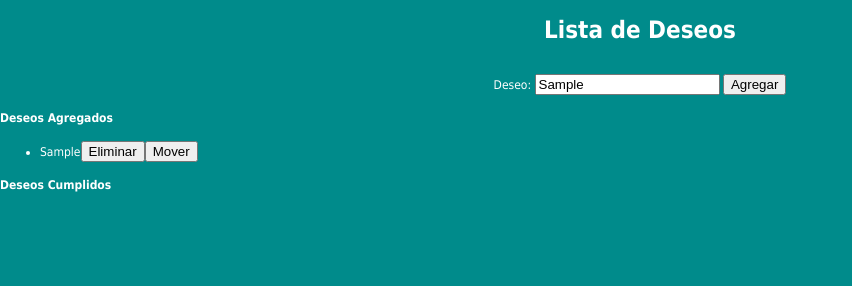
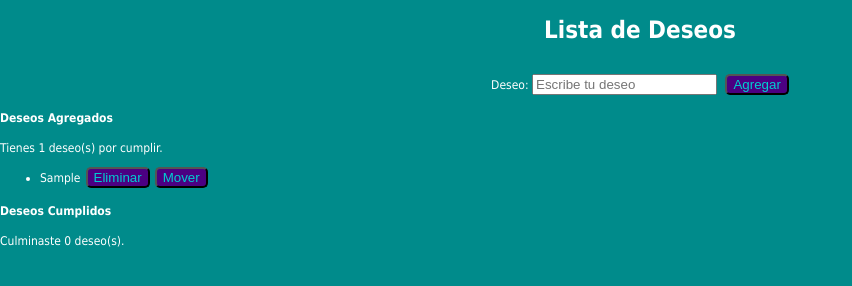
Before and after one commit to Johanfnr/EJ_PRESENCIAL---Lista-deseos, a plain HTML site: page index.html in a window 1280 px wide. Both pictures are taken after typing "Sample" into the empty fields and a click on the button "Agregar". Shown: the whole page, without its empty margins (0-852 px from the left). Drawn offline with Linux system fonts and the light colour scheme.

Commit message:
4 Conf JS contador de deseos

```diff
--- a/app.js
+++ b/app.js
@@ -1,13 +1,10 @@
 
 
-let button = document.getElementById("buttom_deseo_nuevo");
-
-  function agregarDeseoNuevo() {
+function agregarDeseoNuevo() {
       var formDeseo = document.getElementById("form_deseo");
       var deseo_input = formDeseo.elements['deseo_input'].value
       var listaDeseo = document.getElementById('lista_deseos_nuevos');
       var nuevoDeseo = document.createElement("li");
-      var button1 = document.createElement("button");
       nuevoDeseo.innerText = deseo_input;
       listaDeseo.appendChild(nuevoDeseo);
 
@@ -22,7 +19,6 @@ let button = document.getElementById("buttom_deseo_nuevo");
       var textButtonM = document.createTextNode("Mover");
       botonMover.appendChild(textButtonM);
       botonMover.addEventListener("click", function() {
-          // Obtener la lista de destino
        var listaCumplidos = document.getElementById("lista_deseos_cumplidos");
        if (this.parentElement.parentElement.id === "lista_deseos_cumplidos") {
          listaCumplidos = document.getElementById("lista_deseos_nuevos");
@@ -34,6 +30,38 @@ let button = document.getElementById("buttom_deseo_nuevo");
     nuevoDeseo.appendChild(botonEliminar);
     nuevoDeseo.appendChild(botonMover);
 
-    document.getElementById("miLista").appendChild(nuevoDeseo);
-    document.getElementById("nuevoDeseo").value = "";
+    document.getElementById("lista_deseos_nuevos").appendChild(nuevoDeseo);
+    document.getElementById("deseo_input").value = "";
   }
+
+  // Contador de elementos
+
+      const listaDeseosNuevos = document.querySelector('#lista_deseos_nuevos');
+      const contadorDeseosNuevos = document.querySelector('#cont_deseos_nuevos');
+
+      const actualizarContador = function() {
+        contadorDeseosNuevos.innerText = `Tienes ${listaDeseosNuevos.children.length} deseo(s) por cumplir.`;
+      };
+
+      actualizarContador();
+
+      const observer = new MutationObserver(function() {
+        actualizarContador();
+      });
+      observer.observe(listaDeseosNuevos, { childList: true });
+
+
+
+      const listaDeseosCumplidos = document.querySelector('#lista_deseos_cumplidos');
+      const contadorDeseosCumplidos = document.querySelector('#cont_deseos_cumplidos');
+
+      const actualizarContador2 = function() {
+        contadorDeseosCumplidos.innerText = `Culminaste ${listaDeseosCumplidos.children.length} deseo(s).`;
+      };
+
+      actualizarContador2();
+
+      const observer2 = new MutationObserver(function() {
+        actualizarContador2();
+      });
+      observer2.observe(listaDeseosCumplidos, { childList: true });
--- a/index.html
+++ b/index.html
@@ -5,7 +5,7 @@
     <meta http-equiv="X-UA-Compatible" content="IE=edge">
     <meta name="viewport" content="width=device-width, initial-scale=1.0">
     <link rel="stylesheet" href="style.css">
-    <script src="app.js"></script>
+
     <title>Lista deseos</title>
 </head>
 <body>
@@ -22,16 +22,18 @@
     <section class="section_lista">
         <div id="deseos_nuevos">
             <h4>Deseos Agregados</h4>
+            <p id="cont_deseos_nuevos"></p>
             <ul id="lista_deseos_nuevos">
             </ul>
         </div>
         <div id="deseos_cumplidos">
             <h4>Deseos Cumplidos</h4>
+            <p id="cont_deseos_cumplidos"></p>
             <ul id="lista_deseos_cumplidos">
             </ul>
         </div>
     </section>
 
-
+    <script src="app.js"></script>
 </body>
 </html>
--- a/style.css
+++ b/style.css
@@ -12,7 +12,26 @@ h1{
     text-align: center;
 }
 
+button {
+    background-color: indigo;
+    color: darkturquoise;
+    margin-left: 5px;
+    border-radius: 5px;
+}
+
+button:hover {
+    background-color: darkturquoise;
+    color: indigo;
+    margin-left: 5px;
+    border-radius: 5px;
+}
+
 #section_deseo{
     display: flex;
     justify-content: center;
 }
+
+#section_lista ul{
+    display: flex;
+    flex-wrap: wrap;
+}
```
